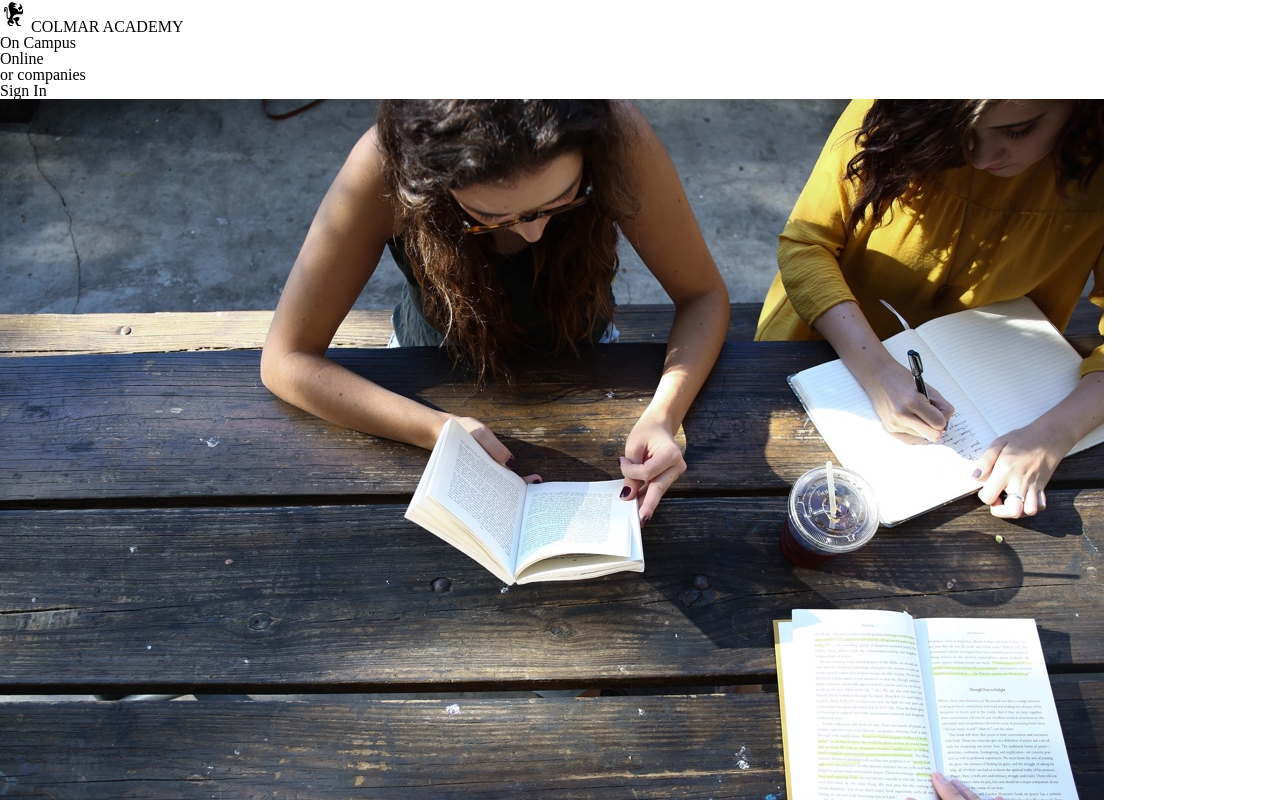
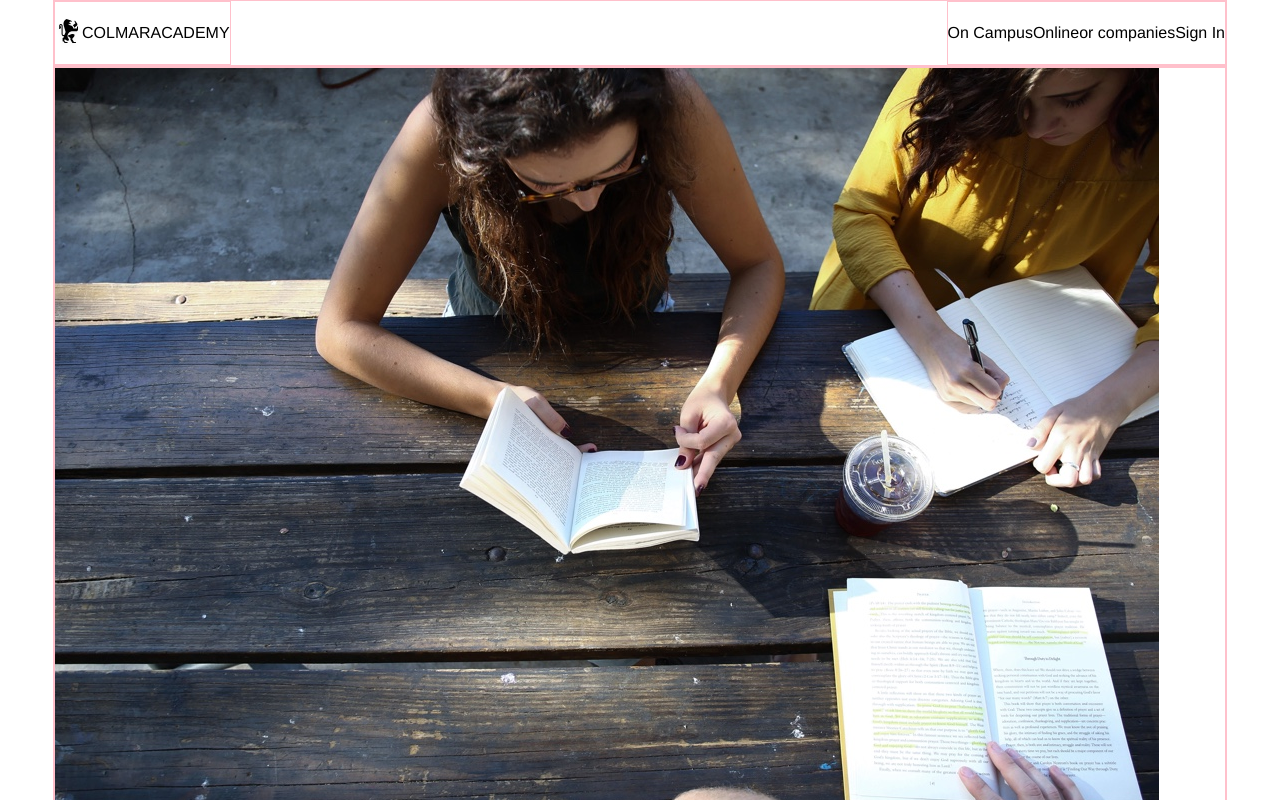
Before and after one commit to ak-krajewska/academy, a plain HTML site: page index.html in a window 1280 px wide. Shown: the top 800 px of the page. Drawn offline with Linux system fonts and the light colour scheme; files that its build step writes are made by us from their sources.

Commit message:
Intermediate step with some css

```diff
--- a/index.html
+++ b/index.html
@@ -3,13 +3,13 @@
   <head>
     <meta charset="utf-8">
     <title>Academy</title>
-    <link href="./resources/css/reset.css" type="text/css" rel="stylesheet">
-    <link href="./resources/css/style.css" type="text/css" rel="stylesheet">
+    <link href="resources/css/reset.css" type="text/css" rel="stylesheet">
+    <link href="./resources/style.css" type="text/css" rel="stylesheet">
   </head>
   <body>
     <!-- white nav bar -->
-      <nav>
-          <div>
+      <nav class="container">
+            <div class="brand">
                 <img src="resources/images/ic-logo.svg">
                 <span>COLMAR</span>
                 <span>ACADEMY</span>
@@ -22,7 +22,7 @@
             </ul>
       </nav>
     <!-- big gray container -->
-      <div>
+      <div class="container">
       <!-- an image on the left -->
           <div>
             <img src="resources/images/banner.jpg">
@@ -37,9 +37,9 @@
           </div>
       </div>
     <!-- big white container -->
-      <div>
+      <div class="container">
       <!-- an image on the left -->
-          <div>
+          <div class="container">
             <img src="resources/images/information-main.jpg">
         <!-- descriptive text for the image -->
               <div>
@@ -91,7 +91,7 @@
           </div>
       </div>
     <!-- big gray container box -->
-      <div>
+      <div class="container">
       <!--- text header -->
           <h1>Start Learning</h1>
       <!-- two rows of 3 images with descriptions -->
@@ -169,7 +169,7 @@
            </div>
       </div>
     <!-- big white container -->
-      <div>
+      <div class="container">
           <h1>Thesis exhibit</h1>
       <!-- video on the left with description-->
           <div>
@@ -201,7 +201,7 @@
       </div>
     <!-- footer bar -->
     <footer>
-        <div>
+        <div class="container">
             (c) 2017 Colmar Academy. All rights reserved.
         </div>
         <div>
--- a/resources/style.css
+++ b/resources/style.css
@@ -0,0 +1,46 @@
+div,nav, footer, ul {
+    border: 1px solid pink;
+}
+
+/* global styles */
+
+body {
+    background-color: white;
+    font-family: Helvetica, sans-serif;
+    font-size: 16px;
+}
+
+.container {
+    width: 1172px;
+    margin: 0 auto;
+}
+
+.container-flex {
+    display: flex;
+}
+
+/* nav styles */
+
+nav {
+    display: flex;
+    height: 64px;
+    justify-content: space-between;
+
+}
+
+nav ul {
+  display: inline-flex;
+  align-items: center;
+  justify-content: flex-end;
+  padding: 0.75rem 0;
+
+}
+.brand {
+    display: inline-flex;
+    align-items: center;
+    justify-content: flex-start;
+}
+
+nav {
+
+}
```
Lines whose indentation alone changed are shown as unchanged.
